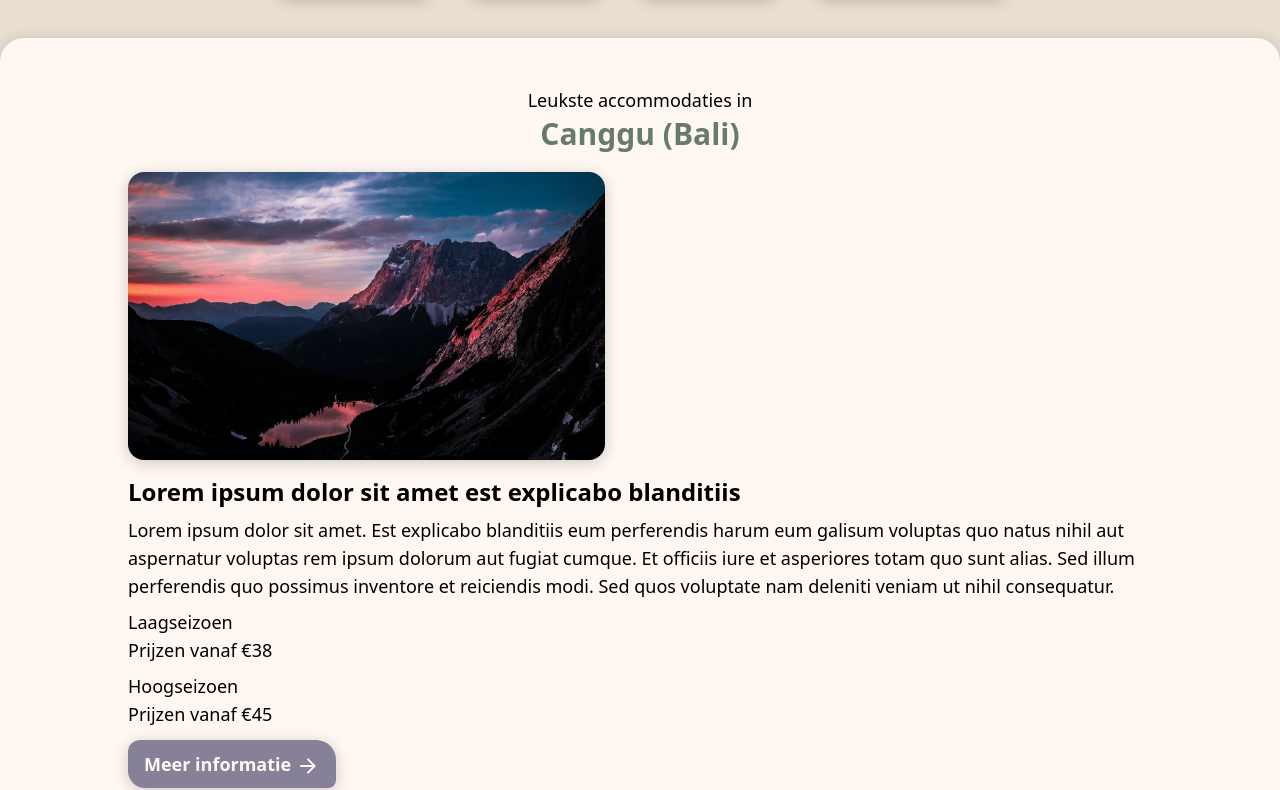
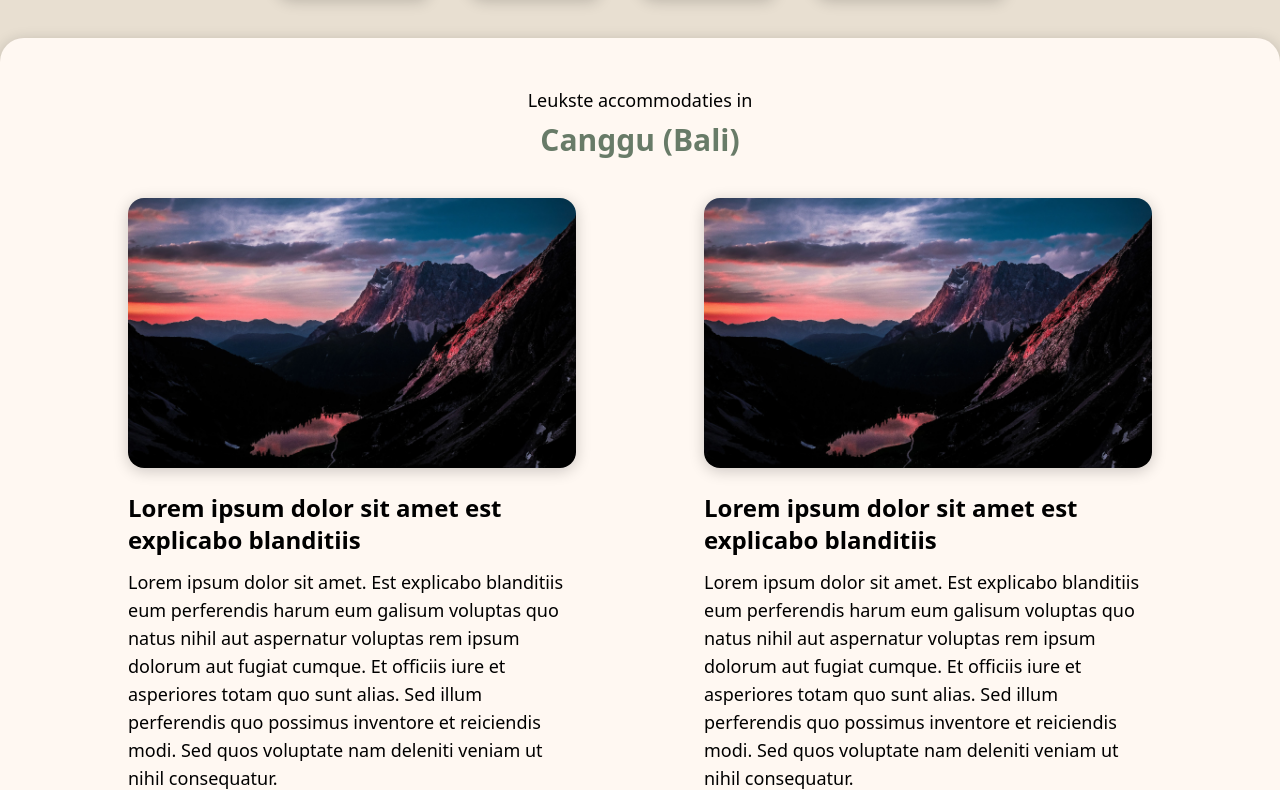
Before and after one commit to dannyfrelink/affiliate-blog, a React (Create React App) app: page /accommodaties in a window 1280 px wide. Shown: the part 1378-2168 px from the top of the page. Built offline with nearby package versions, Linux system fonts and the light colour scheme; the HTML template or start-up script is replaced by a standard one.

Commit message:
update: make AccommodationList component responsive

```diff
--- a/src/components/pages/overview/AccomodationList.tsx
+++ b/src/components/pages/overview/AccomodationList.tsx
@@ -20,36 +20,82 @@ const AccommodationList: React.FC<AccommodationListProps> = ({
 	const { screenSize } = useAppContext();
 
 	return (
-		<div className="[&>*:not(:last-child)]:mb-10">
+		<div className="[&>div:first-child>div]:!pt-0">
 			{destinations.map((dest, index) => {
 				const accoms = accommodations[dest];
 				const destId = dest.toLowerCase().split(" ").join("-");
 
 				return (
 					<div key={index}>
-						<Element className="text-center" name={destId}>
+						<Element
+							className={`text-center ${
+								screenSize < 900
+									? "pt-10"
+									: screenSize < 1250
+									? "pt-16 pb-8"
+									: "pt-20 pb-10"
+							}`}
+							name={destId}
+						>
 							<BaseText>Leukste accommodaties in</BaseText>
-							<H2 className="text-tertair mt-0.5" id={destId}>
+							<H2
+								className={`text-tertair ${
+									screenSize < 900
+										? "mt-0.5"
+										: screenSize < 1250
+										? "mt-1.5"
+										: "mt-2"
+								}`}
+								id={destId}
+							>
 								{dest}
 							</H2>
 						</Element>
 
-						<section className="[&>*:not(:last-child)]:pb-5">
+						<section
+							className={`flex  ${
+								screenSize < 900
+									? "items-center flex-col [&>*:not(:last-child)]:pb-5"
+									: `justify-between flex-wrap ${
+											screenSize < 1250
+												? "gap-y-14"
+												: "gap-y-20"
+									  }`
+							}`}
+						>
 							{accoms.map((accom, index) => {
 								const image = require(`../../../images/mockup/${accom.image}`);
 
 								return (
 									<div
-										className="[&>*:not(:first-child)]:mt-2 pt-5"
+										className={
+											screenSize < 900
+												? "[&>*:not(:first-child)]:mt-2 pt-5 max-w-[550px]"
+												: `w-[35vw] ${
+														screenSize < 1250
+															? "[&>*:not(:first-child)]:mt-2.5"
+															: "[&>*:not(:first-child)]:mt-3"
+												  }`
+										}
 										key={index}
 									>
 										<img
 											src={image}
 											alt="Accommodatie"
-											className="mb-4 rounded-2xl shadow-subtle"
+											className="mb-4 w-full max-h-[325px] object-cover object-center rounded-2xl shadow-subtle"
 										/>
 
-										<H3>{accom.name}</H3>
+										<H3
+											className={
+												screenSize < 900
+													? "!mt-3"
+													: screenSize < 1250
+													? "!mt-4"
+													: "!mt-6"
+											}
+										>
+											{accom.name}
+										</H3>
 										<BaseText>{accom.description}</BaseText>
 
 										<div>
@@ -74,10 +120,16 @@ const AccommodationList: React.FC<AccommodationListProps> = ({
 
 										<Button
 											link={accom.link}
-											className="!mt-3"
+											className={
+												screenSize < 900
+													? "!mt-3"
+													: screenSize < 1250
+													? "!mt-4"
+													: "!mt-5"
+											}
 											blank
 										>
-											Meer informatie{" "}
+											Bekijk accommodatie{" "}
 											<ArrowForwardRoundedIcon
 												fontSize={
 													screenSize < 750
```
